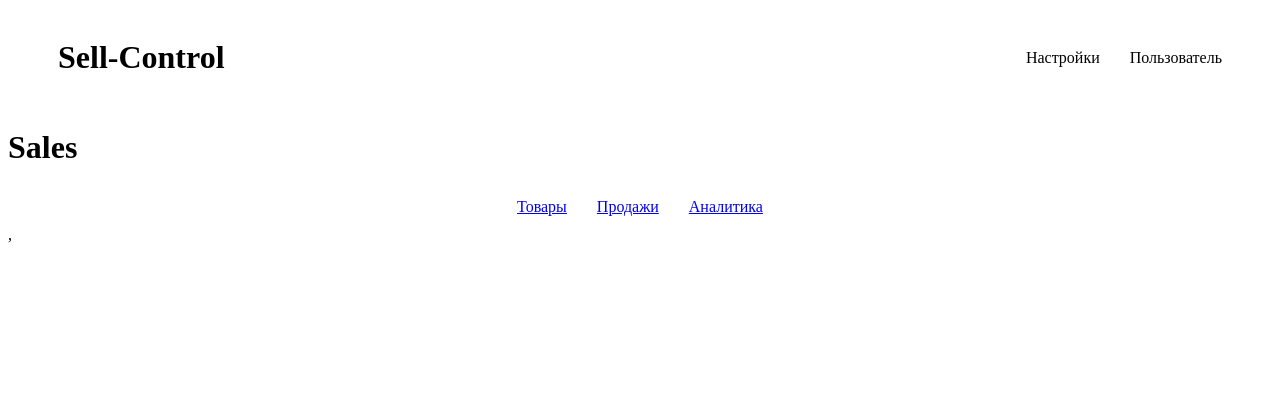
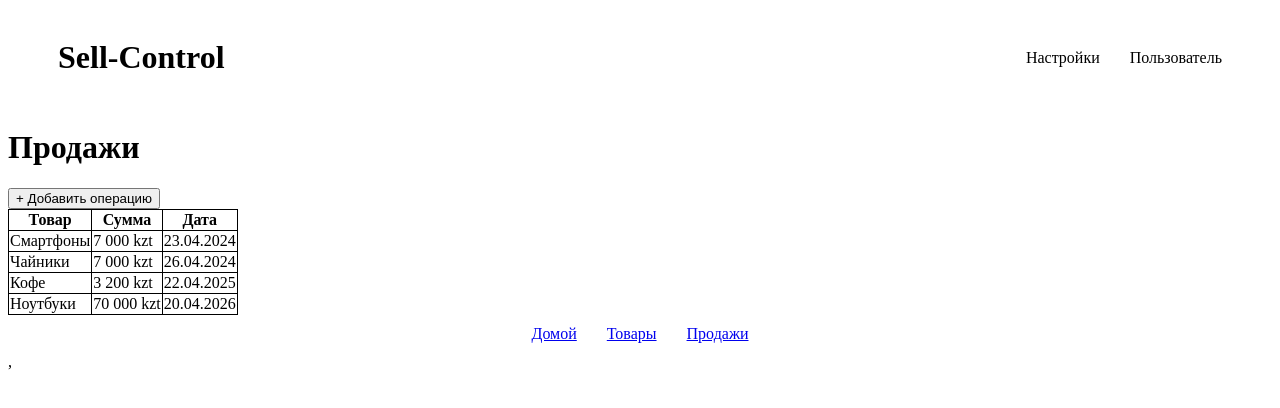
Before and after one commit to Koryandr/sell-control, a React (Vite) app: page /sales in a window 1280 px wide. Shown: the top 408 px of the page. Built offline with nearby package versions, Linux system fonts and the light colour scheme.

Commit message:
feat: added tables to pages products and sales
Добавил таблицы на страницы Продукты и Продажи.
Следующий этап работа над логикой таблиц.

```diff
--- a/src/App.tsx
+++ b/src/App.tsx
@@ -10,6 +10,7 @@ function App() {
         <Routes>
             <Route path="/" element={<MainLayout />}>
                 <Route index element={<Dashboard />} />
+                <Route path="home" element={<Dashboard />} />
                 <Route path="products" element={<Products />} />
                 <Route path="sales" element={<Sales />} />
                 <Route path="analytics" element={<Analytics />} />
--- a/src/components/Footer.tsx
+++ b/src/components/Footer.tsx
@@ -6,12 +6,15 @@ const Footer = () => {
         <>
         <footer className="lower">
             <div className="bottom-icons">
+                <Link to="/home">Домой</Link>
                 <Link to="/products">Товары</Link>
                 <Link to="/sales">Продажи</Link>
-                <Link to="/analytics">Аналитика</Link>
+
             </div>
         </footer>
         </>
+
+        //<Link to="/analytics">Аналитика</Link>
     )
 }
 
--- a/src/pages/Dashboard.tsx
+++ b/src/pages/Dashboard.tsx
@@ -1,7 +1,8 @@
 const Dashboard = () => {
     return(
         <>
-        <h1>Dashboard</h1>
+        <h1>Добро пожаловать!</h1>
+        <p>Ваш обзор бизнеса на сегодня</p>
         </>
     )
 }
--- /dev/null
+++ b/src/pages/Products.css
@@ -0,0 +1,4 @@
+table, th, td {
+  border: 1px solid black;
+  border-collapse: collapse;
+}
--- a/src/pages/Products.tsx
+++ b/src/pages/Products.tsx
@@ -1,7 +1,40 @@
+import "./Products.css"
+import { useState } from "react";
+
 const Products = () => {
+
+
     return(
         <>
-        <h1>Products</h1>
+        <h1>Товары</h1>
+        <button>+ Добавить товар</button>
+
+        <table>
+            <thead>
+                    <tr>
+                        <th>Товар</th>
+                        <th>Количество</th>
+                    </tr>
+            </thead>
+            <tbody>
+                    <tr>
+                        <td>Смартфоны</td>
+                        <td>20 000</td>
+                    </tr>
+                    <tr>
+                        <td>Чайники</td>
+                        <td>3 500</td>
+                    </tr>
+                    <tr>
+                        <td>Кофе</td>
+                        <td>300</td>
+                    </tr>
+                    <tr>
+                        <td>Ноутбуки</td>
+                        <td>70 000</td>
+                    </tr>
+            </tbody>
+        </table>
         </>
     )
 }
--- /dev/null
+++ b/src/pages/Sales.css
@@ -0,0 +1,4 @@
+table, th, td {
+  border: 1px solid black;
+  border-collapse: collapse;
+}
--- a/src/pages/Sales.tsx
+++ b/src/pages/Sales.tsx
@@ -1,7 +1,42 @@
+import './Sales.css'
+
 const Sales = () => {
     return(
         <>
-        <h1>Sales</h1>
+        <h1>Продажи</h1>
+        <button>+ Добавить операцию</button>
+
+        <table>
+            <thead>
+                    <tr>
+                        <th>Товар</th>
+                        <th>Сумма</th>
+                        <th>Дата</th>
+                    </tr>
+            </thead>
+            <tbody>
+                    <tr>
+                        <td>Смартфоны</td>
+                        <td>7 000 kzt</td>
+                        <td>23.04.2024</td>
+                    </tr>
+                    <tr>
+                        <td>Чайники</td>
+                        <td>7 000 kzt</td>
+                        <td>26.04.2024</td>
+                    </tr>
+                    <tr>
+                        <td>Кофе</td>
+                        <td>3 200 kzt</td>
+                        <td>22.04.2025</td>
+                    </tr>
+                    <tr>
+                        <td>Ноутбуки</td>
+                        <td>70 000 kzt</td>
+                        <td>20.04.2026</td>
+                    </tr>
+            </tbody>
+        </table>
         </>
     )
 }
```
